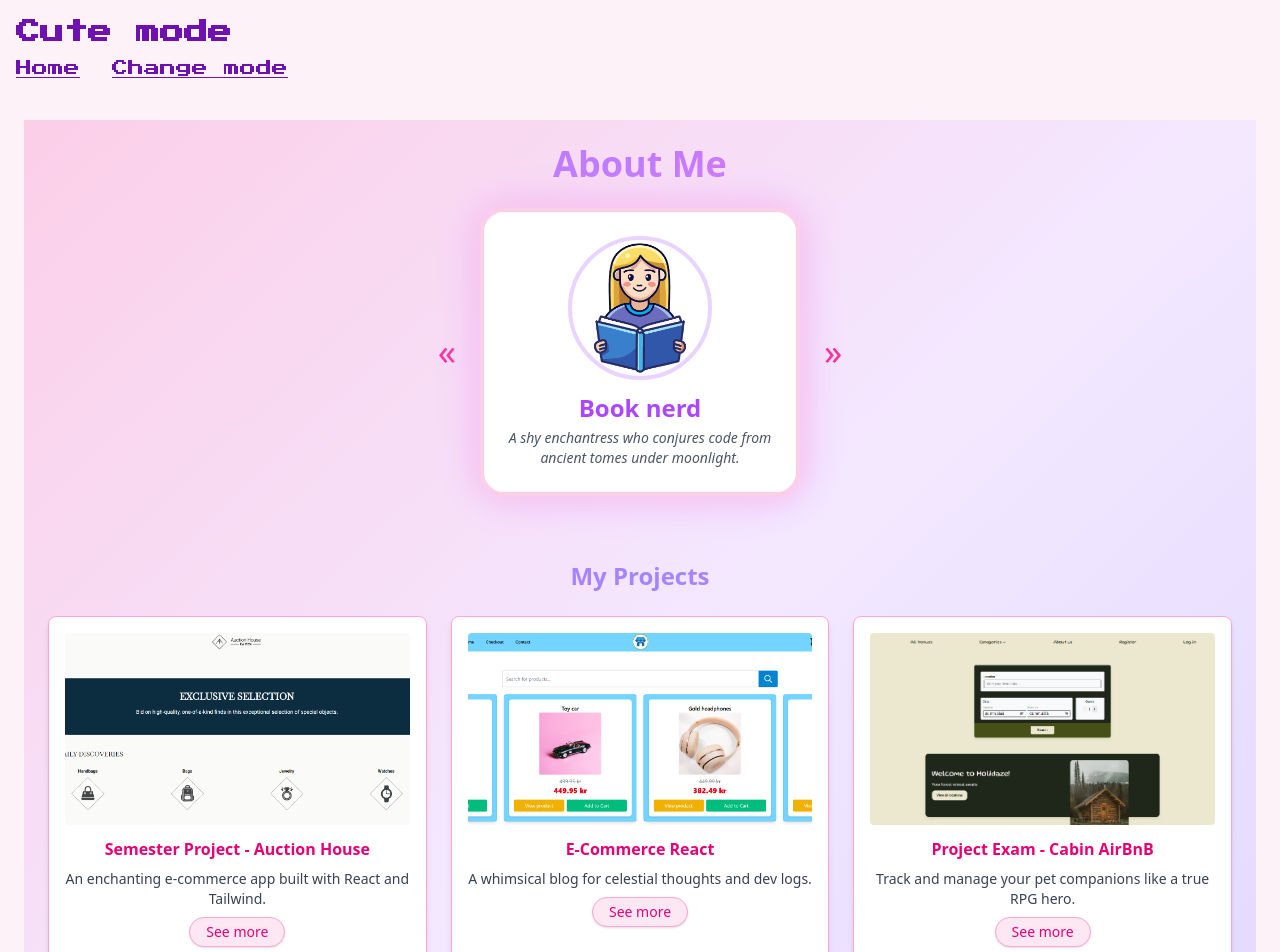
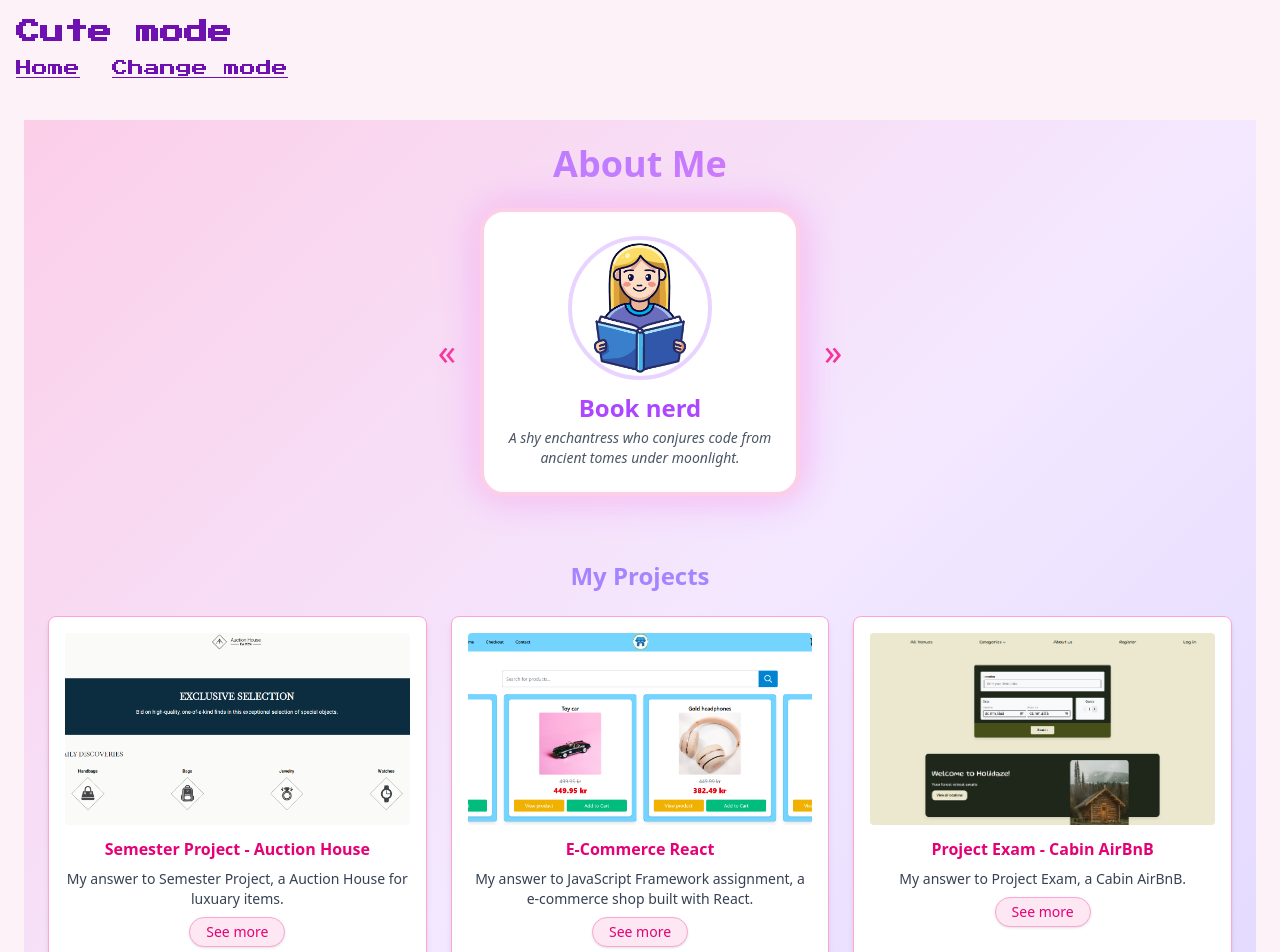
Before and after one commit to VeronikaAas/VeronikaAas, a React (Vite) app: page /one in a window 1280 px wide. Shown: the top 952 px of the page. Built offline with nearby package versions, Linux system fonts and the light colour scheme.

Commit message:
style: change wordings

```diff
--- a/src/components/ProjectGrid.jsx
+++ b/src/components/ProjectGrid.jsx
@@ -10,21 +10,21 @@ const projects = [
 		id: 1,
 		title: 'Semester Project - Auction House',
 		img: '/projects/auction-house.png',
-		description: 'An enchanting e-commerce app built with React and Tailwind.',
+		description: 'My answer to Semester Project, a Auction House for luxuary items.',
 		link: '/one/projects/Auction',
 	},
 	{
 		id: 2,
 		title: 'E-Commerce React',
 		img: '/projects/react.png',
-		description: 'A whimsical blog for celestial thoughts and dev logs.',
+		description: 'My answer to JavaScript Framework assignment, a e-commerce shop built with React.',
 		link: '/one/projects/React',
 	},
 	{
 		id: 3,
 		title: 'Project Exam - Cabin AirBnB',
 		img: '/projects/fireside.png',
-		description: 'Track and manage your pet companions like a true RPG hero.',
+		description: 'My answer to Project Exam, a Cabin AirBnB.',
 		link: '/one/projects/Fireside',
 	},
 ];
```
